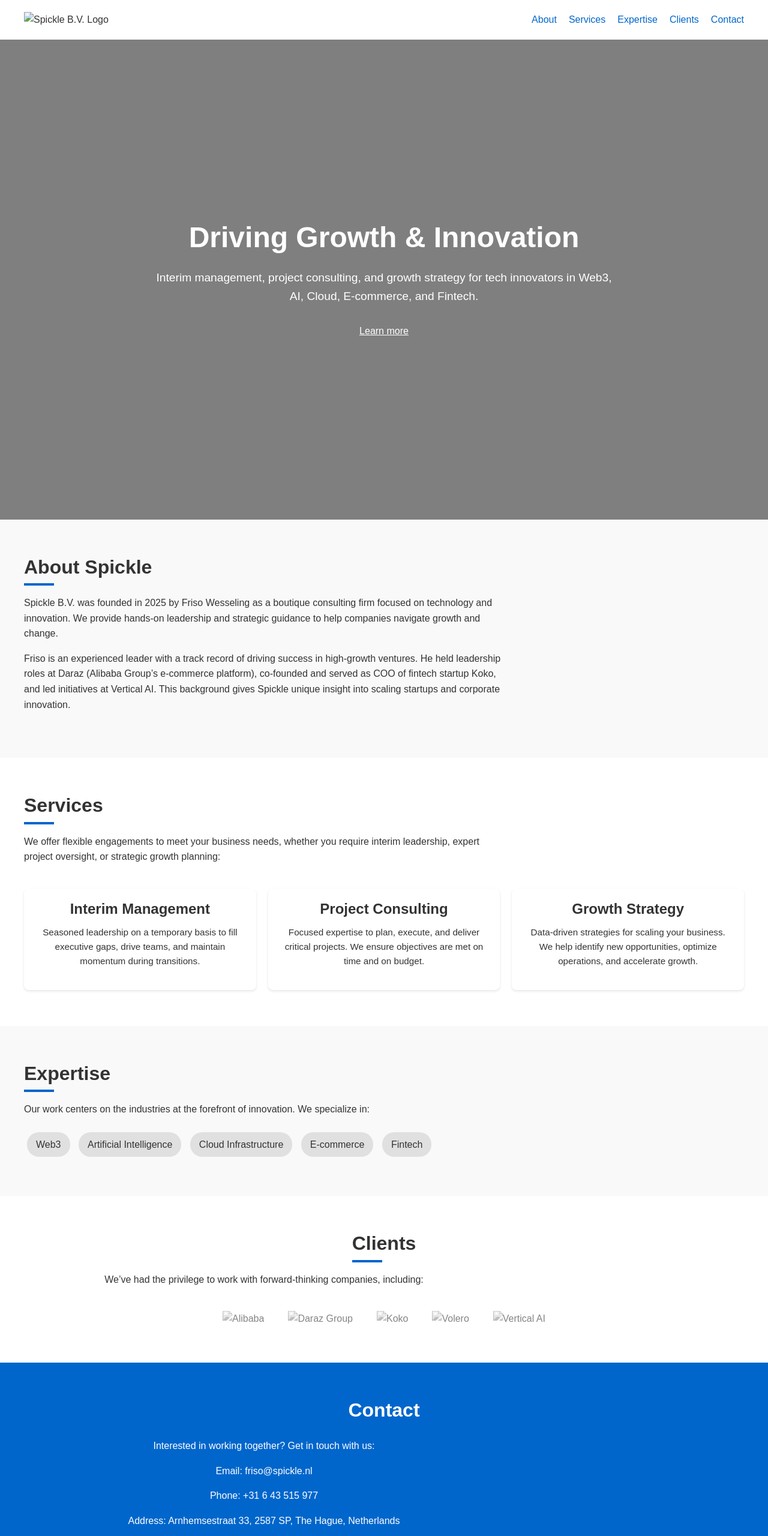
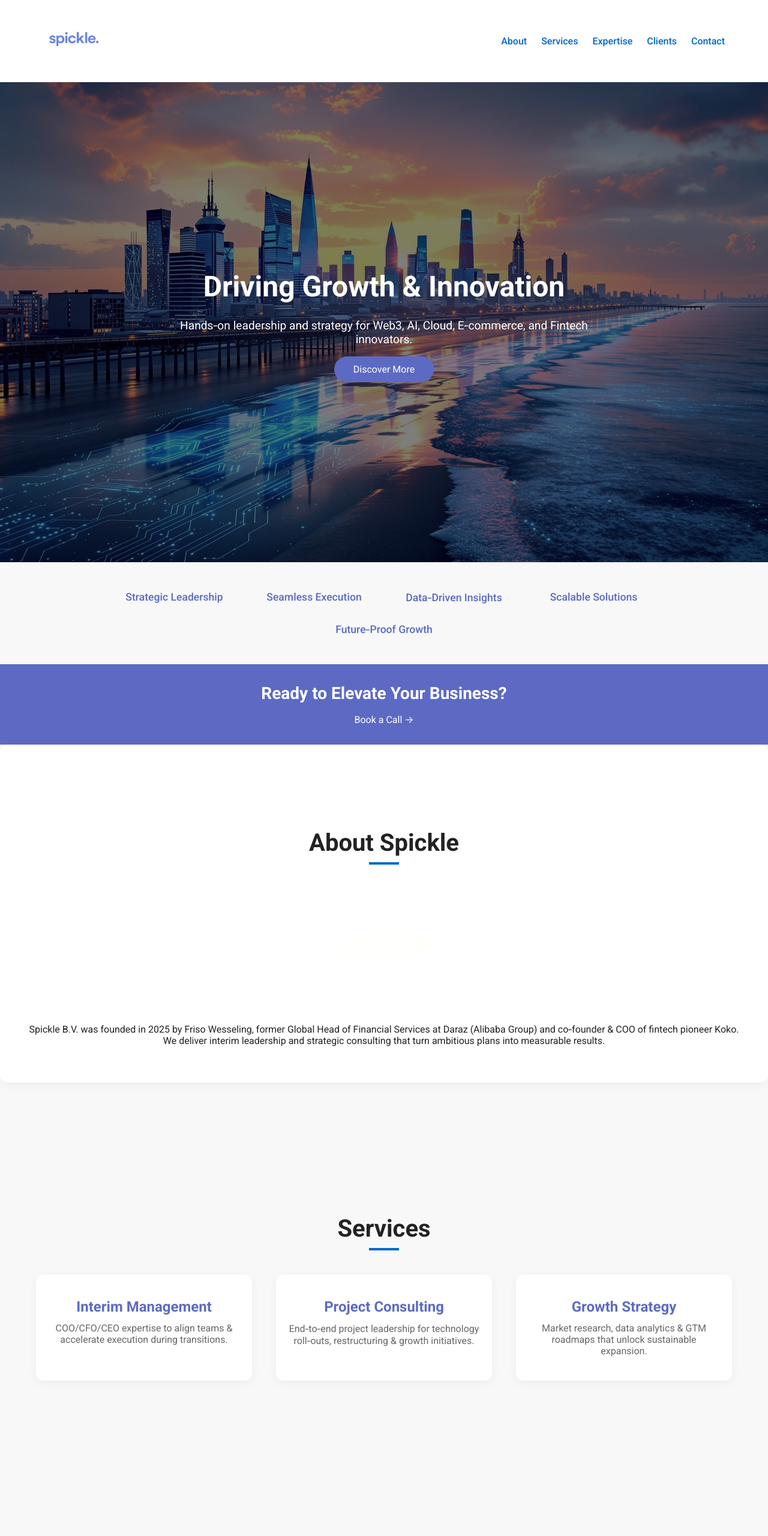
Before and after one commit to FRISOWES/spickle, a plain HTML site: page index.html in a window 1280 px wide. Shown: the top 2560 px of the page at 60% size. Drawn offline with Linux system fonts and the light colour scheme.

Commit message:
Update index.html

```diff
--- a/index.html
+++ b/index.html
@@ -4,380 +4,216 @@
 <meta charset="UTF-8">
 <meta name="viewport" content="width=device-width, initial-scale=1.0">
 <title>Spickle B.V.</title>
+
+<!-- Google Font -->
+<link rel="preconnect" href="https://fonts.googleapis.com">
+<link rel="preconnect" href="https://fonts.gstatic.com" crossorigin>
+<link href="https://fonts.googleapis.com/css2?family=Roboto:wght@400;500;700&display=swap" rel="stylesheet">
+
 <style>
-/* Basic Reset & Box Sizing */
-*, *::before, *::after {
-  box-sizing: border-box;
-  margin: 0;
-  padding: 0;
+/* ----------  Base ---------- */
+*,*::before,*::after{box-sizing:border-box;margin:0;padding:0}
+html{scroll-behavior:smooth}
+body{font-family:'Roboto',-apple-system,sans-serif;color:#222;background:#f8f8f8}
+h1,h2,h3{line-height:1.2} a{color:#0066cc;text-decoration:none}
+a:hover{text-decoration:underline}
+
+/* ----------  Header ---------- */
+header{background:#fff;position:sticky;top:0;z-index:100;border-bottom:1px solid #eaeaea}
+.nav-container{max-width:1200px;margin:0 auto;padding:1rem 2rem;display:flex;align-items:center;justify-content:space-between}
+.nav-logo img{height:100px}
+nav ul{list-style:none;display:flex;gap:1.5rem}
+nav a{font-weight:500}
+
+/* mobile nav toggle */
+#menu-toggle{display:none}
+#menu-toggle+label{display:none}
+
+@media(max-width:768px){
+  header{padding:15px 20px}
+  nav{display:none;flex-direction:column;background:#fff;position:absolute;top:100%;right:20px;border:1px solid #ddd;box-shadow:0 2px 5px rgba(0,0,0,.1)}
+  nav a{margin:10px 0}
+  #menu-toggle:checked~nav{display:flex;padding:10px 20px}
+  #menu-toggle+label{display:flex;flex-direction:column;width:30px;height:22px;justify-content:space-between;cursor:pointer}
+  #menu-toggle+label span{height:3px;background:#333;border-radius:3px}
 }
-html, body {
-  width: 100%;
-  height: 100%;
-  font-family: sans-serif;
-  line-height: 1.6;
-  color: #333;
-}
-html {
-  scroll-behavior: smooth;
-}
-body {
-  background: #fff;
-  overflow-x: hidden;
-}
-/* Global Element Styles */
-h1, h2, h3, h4, h5, h6 {
-  line-height: 1.2;
-}
-p {
-  margin-bottom: 1em;
-}
-a {
-  color: #0066cc;
-  text-decoration: none;
-}
-a:hover {
-  text-decoration: underline;
-}
-/* Header */
-header {
-  width: 100%;
-  padding: 20px 40px;
-  position: relative;
-  z-index: 1000;
-  display: flex;
-  align-items: center;
-  justify-content: space-between;
-  background: #ffffffcc; /* translucent white */
-  -webkit-backdrop-filter: blur(10px);
-  backdrop-filter: blur(10px);
-}
-header .logo img {
-  max-height: 40px;
-}
-header nav a {
-  margin-left: 20px;
-  font-weight: 500;
-}
-header nav {
-  display: flex;
-}
-/* Hide menu checkbox and label by default */
-#menu-toggle {
-  display: none;
-}
-#menu-toggle + label {
-  display: none;
-}
-/* Responsive Nav (Mobile) */
-@media(max-width: 768px) {
-  header {
-    padding: 15px 20px;
-  }
-  header nav {
-    display: none;
-    flex-direction: column;
-    background: #fff;
-    position: absolute;
-    top: 100%;
-    right: 20px;
-    border: 1px solid #ddd;
-    box-shadow: 0 2px 5px rgba(0,0,0,0.1);
-  }
-  header nav a {
-    margin: 10px 0;
-  }
-  /* Show nav when menu toggle checked */
-  #menu-toggle:checked ~ nav {
-    display: flex;
-    padding: 10px 20px;
-  }
-  /* Hamburger icon style */
-  #menu-toggle + label {
-    cursor: pointer;
-    display: flex;
-    flex-direction: column;
-    width: 30px;
-    height: 22px;
-    justify-content: space-between;
-  }
-  #menu-toggle + label span {
-    display: block;
-    height: 3px;
-    background: #333;
-    border-radius: 3px;
-  }
-}
-/* Hero Section */
-#hero {
-  display: flex;
-  align-items: center;
-  justify-content: center;
-  text-align: center;
-  min-height: 100vh;
-  background: url('hero-placeholder.jpg') no-repeat center center;
-  background-size: cover;
-  background-attachment: fixed;
-  position: relative;
-  color: #fff;
-}
-@media(max-width: 768px) {
-  #hero {
-    background-attachment: scroll;
-  }
-}
-#hero::before {
-  content: '';
-  position: absolute;
-  top: 0; left: 0;
-  width: 100%; height: 100%;
-  background: rgba(0,0,0,0.5);
-}
-#hero .hero-content {
-  position: relative;
-  z-index: 1;
-  max-width: 800px;
-  padding: 0 20px;
-}
-#hero h1 {
-  font-size: 3em;
-  font-weight: 700;
-  margin-bottom: 0.5em;
-}
-#hero p {
-  font-size: 1.2em;
-  margin-bottom: 1.5em;
-}
-#hero .scroll-down {
-  font-size: 1em;
-  color: #fff;
-  text-decoration: underline;
-}
-/* Sections General */
-section {
-  padding: 60px 40px;
-}
-@media(max-width: 768px) {
-  section {
-    padding: 40px 20px;
-  }
-}
-section h2 {
-  font-size: 2em;
-  margin-bottom: 0.5em;
-  display: inline-block;
-  position: relative;
-}
-section h2::after {
-  content: '';
-  display: block;
-  width: 50px;
-  height: 4px;
-  background: #0066cc;
-  margin-top: 8px;
-}
-section p {
-  max-width: 800px;
-}
-/* About Section */
-#about {
-  background: #f9f9f9;
-}
-/* Services Section */
-#services .service-list {
-  display: flex;
-  flex-wrap: wrap;
-  justify-content: space-between;
-  gap: 20px;
-  margin-top: 40px;
-}
-#services .service {
-  flex: 1 1 calc(33% - 40px);
-  background: #fff;
-  padding: 20px;
-  text-align: center;
-  border-radius: 8px;
-  box-shadow: 0 2px 4px rgba(0,0,0,0.1);
-}
-#services .service h3 {
-  font-size: 1.5em;
-  margin-bottom: 0.5em;
-}
-#services .service p {
-  font-size: 0.95em;
-}
-/* Expertise Section */
-#expertise {
-  background: #f9f9f9;
-}
-#expertise .expertise-list {
-  list-style: none;
-  padding: 0;
-  margin-top: 20px;
-}
-#expertise .expertise-list li {
-  display: inline-block;
-  background: #e0e0e0;
-  color: #333;
-  padding: 8px 15px;
-  margin: 5px;
-  border-radius: 20px;
-  font-weight: 500;
-}
-/* Clients Section */
-#clients {
-  text-align: center;
-}
-#clients .clients-logos {
-  display: flex;
-  flex-wrap: wrap;
-  justify-content: center;
-  align-items: center;
-  gap: 40px;
-  margin-top: 40px;
-}
-#clients .clients-logos img {
-  max-height: 50px;
-  max-width: 120px;
-  filter: grayscale(100%) opacity(0.6);
-  transition: filter 0.3s, opacity 0.3s;
-}
-#clients .clients-logos img:hover {
-  filter: none;
-  opacity: 1;
-}
-/* Contact Section */
-#contact {
-  background: #0066cc;
-  color: #fff;
-  text-align: center;
-}
-#contact p {
-  font-size: 1em;
-}
-#contact a {
-  color: #fff;
-  text-decoration: none;
-  font-weight: 500;
-}
-#contact a:hover {
-  text-decoration: underline;
-}
-/* Fade-in Animations for Section Reveals */
-@keyframes fadeInUp {
-  0% { opacity: 0; transform: translateY(20px); }
-  100% { opacity: 1; transform: translateY(0); }
-}
-section {
-  opacity: 0;
-  transform: translateY(20px);
-}
-section.fade-in {
-  animation: fadeInUp 0.8s ease forwards;
-}
-section.fade-in:nth-of-type(1) { animation-delay: 0s; }
-section.fade-in:nth-of-type(2) { animation-delay: 0.2s; }
-section.fade-in:nth-of-type(3) { animation-delay: 0.4s; }
-section.fade-in:nth-of-type(4) { animation-delay: 0.6s; }
-section.fade-in:nth-of-type(5) { animation-delay: 0.8s; }
-section.fade-in:nth-of-type(6) { animation-delay: 1s; }
-/* Footer */
-footer {
-  text-align: center;
-  padding: 20px;
-  font-size: 0.9em;
-  color: #777;
-}
+
+/* ----------  Hero ---------- */
+#hero{position:relative;min-height:100vh;background:url('banner.jpg') center/cover no-repeat;background-attachment:fixed;display:flex;align-items:center;justify-content:center;text-align:center;color:#fff}
+@media(max-width:768px){#hero{background-attachment:scroll}}
+#hero::after{content:'';position:absolute;inset:0;background:rgba(0,0,0,.5)}
+.hero-content{position:relative;z-index:1;max-width:800px;padding:0 20px}
+.hero-content h1{font-size:3em;font-weight:700;margin-bottom:.5em}
+.hero-content p{font-size:1.2em;margin-bottom:1.5em}
+.btn{background:#5c6ac4;color:#fff;padding:.75rem 2rem;border-radius:30px;transition:background .3s,transform .3s}
+.btn:hover{background:#4f5aae;transform:translateY(-3px)}
+
+/* ----------  Sections ---------- */
+section{padding:60px 40px}
+@media(max-width:768px){section{padding:40px 20px}}
+.section-title{text-align:center;font-size:2.5rem;margin:80px 0 40px;color:#222;position:relative;display:inline-block;width:100%}
+.section-title::after{content:'';display:block;width:50px;height:4px;background:#0066cc;margin:8px auto 0}
+
+.content-container{max-width:1200px;margin:0 auto;padding:0 20px}
+
+/* ----------  Buzz ---------- */
+.buzz{display:flex;flex-wrap:wrap;justify-content:center;gap:2rem;margin:3rem auto;max-width:900px}
+.buzz .item{flex:1 1 150px;font-weight:500;color:#5c6ac4;font-size:1.1rem;text-align:center}
+
+/* ----------  Callout ---------- */
+.callout{background:#5c6ac4;color:#fff;text-align:center;padding:2rem 1rem}
+.callout h2{font-size:1.75rem;margin-bottom:1rem}
+
+/* ----------  Cards ---------- */
+.card-grid{display:grid;gap:40px;grid-template-columns:repeat(auto-fit,minmax(280px,1fr));margin-bottom:80px}
+.card{background:#fff;border-radius:12px;box-shadow:0 4px 16px rgba(0,0,0,.05);padding:40px 20px;text-align:center;transition:transform .3s,box-shadow .3s}
+.card:hover{transform:translateY(-10px);box-shadow:0 8px 24px rgba(0,0,0,.1)}
+.card h3{font-size:1.5rem;margin-bottom:.5em;color:#5c6ac4}
+.card p{color:#666}
+
+/* ----------  Tables ---------- */
+table{width:100%;border-collapse:collapse;margin:40px 0;background:#fff;border-radius:8px;overflow:hidden;box-shadow:0 4px 16px rgba(0,0,0,.05)}
+th,td{padding:16px;text-align:left}
+th{background:#5c6ac4;color:#fff;font-weight:500}
+tr:nth-child(even){background:#f8f8f8}
+tr:hover{background:#e8e8ee}
+
+/* ----------  Expertise chips ---------- */
+.expertise-list{list-style:none;padding:0;margin-top:20px;text-align:center}
+.expertise-list li{display:inline-block;background:#e0e0e0;color:#333;padding:8px 15px;margin:5px;border-radius:20px;font-weight:500;font-size:.9em}
+
+/* ----------  Client logos ---------- */
+.clients-logos{display:flex;flex-wrap:wrap;justify-content:center;gap:40px;margin-top:40px}
+.clients-logos img{max-height:50px;max-width:120px;filter:grayscale(100%) opacity(.6);transition:filter .3s,opacity .3s}
+.clients-logos img:hover{filter:none;opacity:1}
+
+/* ----------  About ---------- */
+.about-section{background:#fff;border-radius:12px;box-shadow:0 4px 16px rgba(0,0,0,.05);padding:60px 40px;margin-bottom:80px;text-align:center}
+.about-section img{width:200px;margin:0 auto 20px}
+
+/* ----------  Contact ---------- */
+#contact{background:#0066cc;color:#fff;text-align:center}
+.contact-details{display:flex;flex-direction:column;gap:15px}
+.contact-details a{color:#fff;font-weight:500}
+
+/* ----------  Footer ---------- */
+footer{text-align:center;padding:20px;font-size:.9em;color:#777}
+
+/* ----------  Fade-in on Scroll ---------- */
+@keyframes fadeUp{0%{opacity:0;transform:translateY(20px)}100%{opacity:1;transform:translateY(0)}}
+.fade{opacity:0;transform:translateY(20px)}
+.fade.visible{animation:fadeUp .8s forwards}
 </style>
+<script>
+/* Fade-in observer */
+document.addEventListener('DOMContentLoaded',()=>{
+  const observer=new IntersectionObserver(entries=>{
+    entries.forEach(entry=>{
+      if(entry.isIntersecting) entry.target.classList.add('visible');
+    });
+ },{threshold:.1});
+  document.querySelectorAll('.fade').forEach(el=>observer.observe(el));
+});
+</script>
 </head>
 <body>
 
+<!-- ===== Header ===== -->
 <header>
-  <div class="logo">
-    <img src="spickle-logo-blue.png" alt="Spickle B.V. Logo">
+  <div class="nav-container">
+    <div class="nav-logo"><img src="spickle-blue.png" alt="Spickle B.V."></div>
+    <input type="checkbox" id="menu-toggle">
+    <label for="menu-toggle"><span></span><span></span><span></span></label>
+    <nav>
+      <ul>
+        <li><a href="#about">About</a></li>
+        <li><a href="#services">Services</a></li>
+        <li><a href="#expertise">Expertise</a></li>
+        <li><a href="#clients">Clients</a></li>
+        <li><a href="#contact">Contact</a></li>
+      </ul>
+    </nav>
   </div>
-  <input type="checkbox" id="menu-toggle">
-  <label for="menu-toggle">
-    <span></span>
-    <span></span>
-    <span></span>
-  </label>
-  <nav>
-    <a href="#about">About</a>
-    <a href="#services">Services</a>
-    <a href="#expertise">Expertise</a>
-    <a href="#clients">Clients</a>
-    <a href="#contact">Contact</a>
-  </nav>
 </header>
 
-<section id="hero" class="fade-in">
+<!-- ===== Hero ===== -->
+<section id="hero" class="fade">
   <div class="hero-content">
     <h1>Driving Growth &amp; Innovation</h1>
-    <p>Interim management, project consulting, and growth strategy for tech innovators in Web3, AI, Cloud, E-commerce, and Fintech.</p>
-    <a href="#about" class="scroll-down">Learn more</a>
+    <p>Hands‑on leadership and strategy for Web3, AI, Cloud, E‑commerce, and Fintech innovators.</p>
+    <a href="#about" class="btn">Discover More</a>
   </div>
 </section>
 
-<section id="about" class="fade-in">
-  <h2>About Spickle</h2>
-  <p>Spickle B.V. was founded in 2025 by Friso Wesseling as a boutique consulting firm focused on technology and innovation. We provide hands-on leadership and strategic guidance to help companies navigate growth and change.</p>
-  <p>Friso is an experienced leader with a track record of driving success in high-growth ventures. He held leadership roles at Daraz (Alibaba Group’s e-commerce platform), co-founded and served as COO of fintech startup Koko, and led initiatives at Vertical AI. This background gives Spickle unique insight into scaling startups and corporate innovation.</p>
+<!-- ===== Buzz ===== -->
+<div class="buzz fade">
+  <div class="item">Strategic&nbsp;Leadership</div>
+  <div class="item">Seamless&nbsp;Execution</div>
+  <div class="item">Data‑Driven&nbsp;Insights</div>
+  <div class="item">Scalable&nbsp;Solutions</div>
+  <div class="item">Future‑Proof&nbsp;Growth</div>
+</div>
+
+<!-- ===== Callout ===== -->
+<section class="callout fade">
+  <h2>Ready to Elevate Your Business?</h2>
+  <a href="#contact" class="btn">Book a Call →</a>
 </section>
 
-<section id="services" class="fade-in">
-  <h2>Services</h2>
-  <p>We offer flexible engagements to meet your business needs, whether you require interim leadership, expert project oversight, or strategic growth planning:</p>
-  <div class="service-list">
-    <div class="service">
-      <h3>Interim Management</h3>
-      <p>Seasoned leadership on a temporary basis to fill executive gaps, drive teams, and maintain momentum during transitions.</p>
-    </div>
-    <div class="service">
-      <h3>Project Consulting</h3>
-      <p>Focused expertise to plan, execute, and deliver critical projects. We ensure objectives are met on time and on budget.</p>
-    </div>
-    <div class="service">
-      <h3>Growth Strategy</h3>
-      <p>Data-driven strategies for scaling your business. We help identify new opportunities, optimize operations, and accelerate growth.</p>
+<!-- ===== About ===== -->
+<section id="about" class="about-section fade">
+  <h2 class="section-title">About Spickle</h2>
+  <img src="spickle-offwhite.png" alt="Spickle Logo">
+  <p>Spickle B.V. was founded in 2025 by Friso Wesseling, former Global Head of Financial Services at Daraz (Alibaba Group) and co‑founder & COO of fintech pioneer Koko. We deliver interim leadership and strategic consulting that turn ambitious plans into measurable results.</p>
+</section>
+
+<!-- ===== Services ===== -->
+<section id="services" class="fade">
+  <h2 class="section-title">Services</h2>
+  <div class="content-container">
+    <div class="card-grid">
+      <div class="card"><h3>Interim Management</h3><p>COO/CFO/CEO expertise to align teams &amp; accelerate execution during transitions.</p></div>
+      <div class="card"><h3>Project Consulting</h3><p>End‑to‑end project leadership for technology roll‑outs, restructuring &amp; growth initiatives.</p></div>
+      <div class="card"><h3>Growth Strategy</h3><p>Market research, data analytics &amp; GTM roadmaps that unlock sustainable expansion.</p></div>
     </div>
   </div>
 </section>
 
-<section id="expertise" class="fade-in">
-  <h2>Expertise</h2>
-  <p>Our work centers on the industries at the forefront of innovation. We specialize in:</p>
+<!-- ===== Expertise ===== -->
+<section id="expertise" class="fade">
+  <h2 class="section-title">Expertise</h2>
+  <p class="content-container">Deep, hands‑on experience across today’s most transformative technology domains:</p>
   <ul class="expertise-list">
-    <li>Web3</li>
-    <li>Artificial Intelligence</li>
-    <li>Cloud Infrastructure</li>
-    <li>E-commerce</li>
-    <li>Fintech</li>
+    <li>Web3</li><li>Artificial Intelligence</li><li>Cloud Infrastructure</li><li>E‑commerce</li><li>Fintech</li>
   </ul>
 </section>
 
-<section id="clients" class="fade-in">
-  <h2>Clients</h2>
-  <p>We’ve had the privilege to work with forward-thinking companies, including:</p>
+<!-- ===== Clients / Experience ===== -->
+<section id="clients" class="fade">
+  <h2 class="section-title">Experience</h2>
+  <p>Selected companies we have built, led, or supported:</p>
   <div class="clients-logos">
-    <img src="client-alibaba.png" alt="Alibaba">
-    <img src="client-daraz.png" alt="Daraz Group">
-    <img src="client-koko.png" alt="Koko">
-    <img src="client-volero.png" alt="Volero">
-    <img src="client-verticalai.png" alt="Vertical AI">
+    <img src="Alibaba_logo.png"  alt="Alibaba Group">
+    <img src="Daraz_Logo.png"    alt="Daraz">
+    <img src="Koko_logo.png"     alt="Koko">
+    <img src="Volero_logo.svg"   alt="Volero">
+    <img src="Vertical_Logo.svg" alt="Vertical AI">
   </div>
 </section>
 
-<section id="contact" class="fade-in">
-  <h2>Contact</h2>
-  <p>Interested in working together? Get in touch with us:</p>
-  <p>Email: <a href="mailto:friso@spickle.nl">friso@spickle.nl</a></p>
-  <p>Phone: <a href="tel:+31643515977">+31 6 43 515 977</a></p>
-  <p>Address: Arnhemsestraat 33, 2587 SP, The Hague, Netherlands</p>
+<!-- ===== Contact ===== -->
+<section id="contact" class="content-container fade" style="background:#0066cc;color:#fff;text-align:center;border-radius:8px;">
+  <h2 class="section-title" style="color:#fff;">Contact</h2>
+  <div class="contact-details">
+    <p>Email: <a href="mailto:friso@spickle.nl">friso@spickle.nl</a></p>
+    <p>Phone: <a href="tel:+31643515977">+31 6 43 515 977</a></p>
+    <p>Arnhemsestraat 33, 2587 SP, The Hague, NL</p>
+  </div>
 </section>
 
+<!-- ===== Footer ===== -->
 <footer>
-  &copy; 2025 Spickle B.V. All rights reserved.
+  © 2025 Spickle B.V. — All rights reserved.
 </footer>
 
 </body>
```
